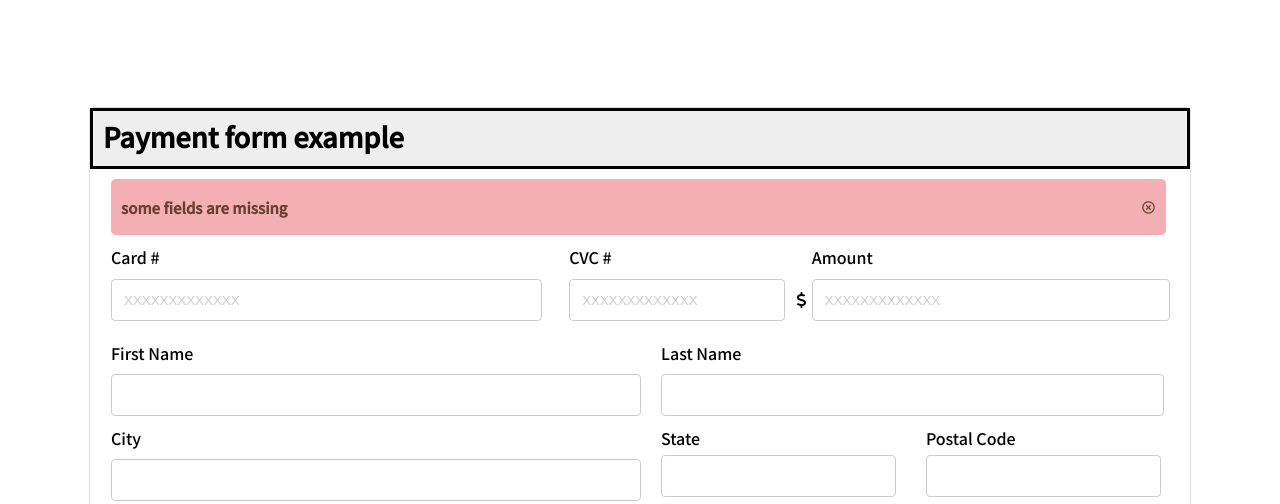
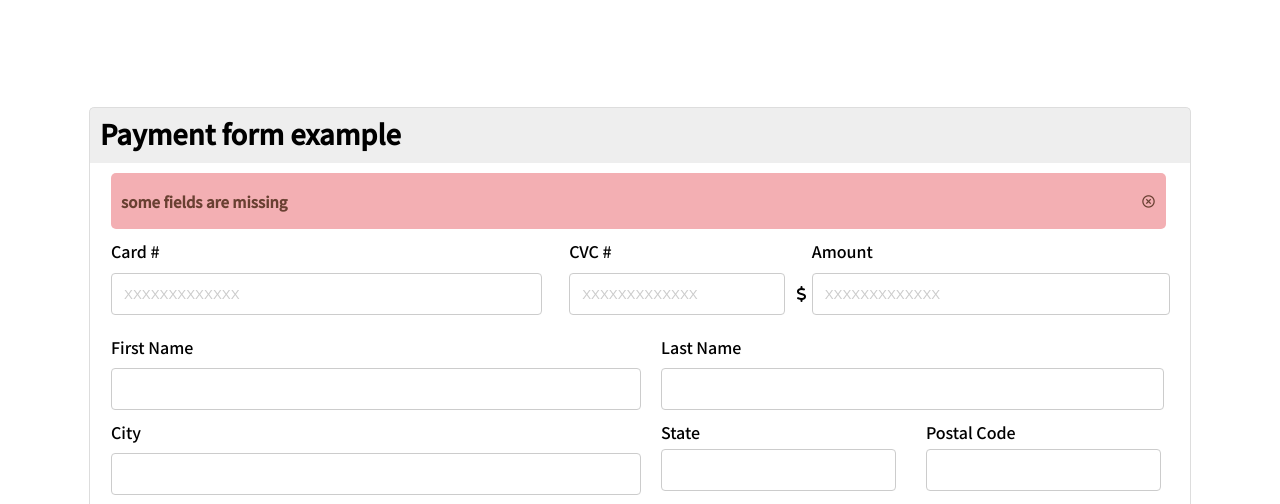
Before and after one commit to 4GeeksAcademy/html_forms-Diego, a plain HTML site: page index.html in a window 1280 px wide. Shown: the top 504 px of the page. Drawn offline with nearby package versions, Linux system fonts and the light colour scheme.

Commit message:
Version 5.1

```diff
--- a/styles.css
+++ b/styles.css
@@ -28,7 +28,7 @@ body {
     padding-top: 5px;
     margin: 0;
     justify-self: start;
-    border-style: solid;
+
 }
 .title  h1 {
     background-color: transparent;
@@ -171,11 +171,10 @@ body {
 
 form {
     margin: 0;
-
     width: 100%;
     display: flex;
     flex-direction: column;
-    height: 489px;
+    height: 493px;
     position: relative;
     padding-left: 1%;
     padding-right: 1%;
```
